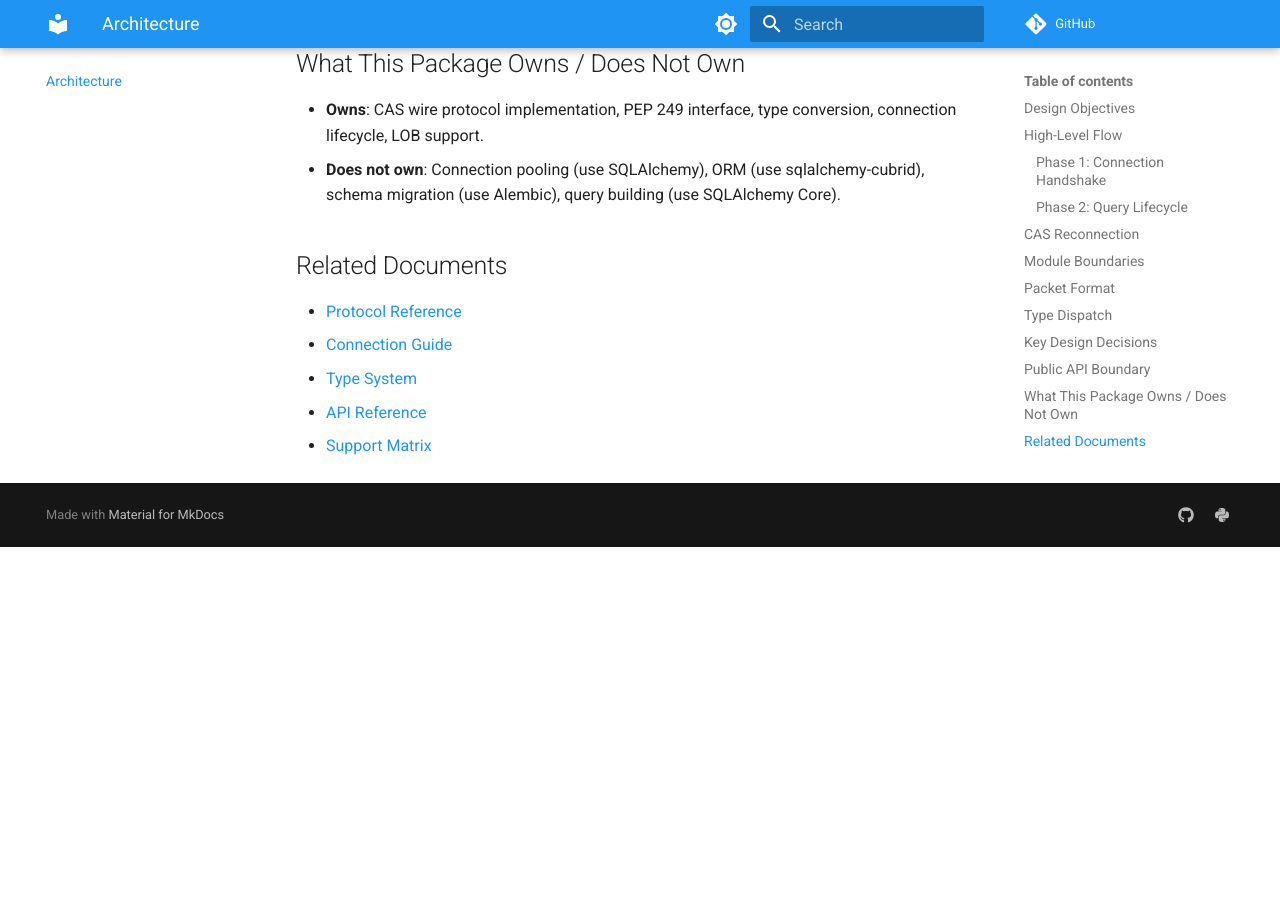
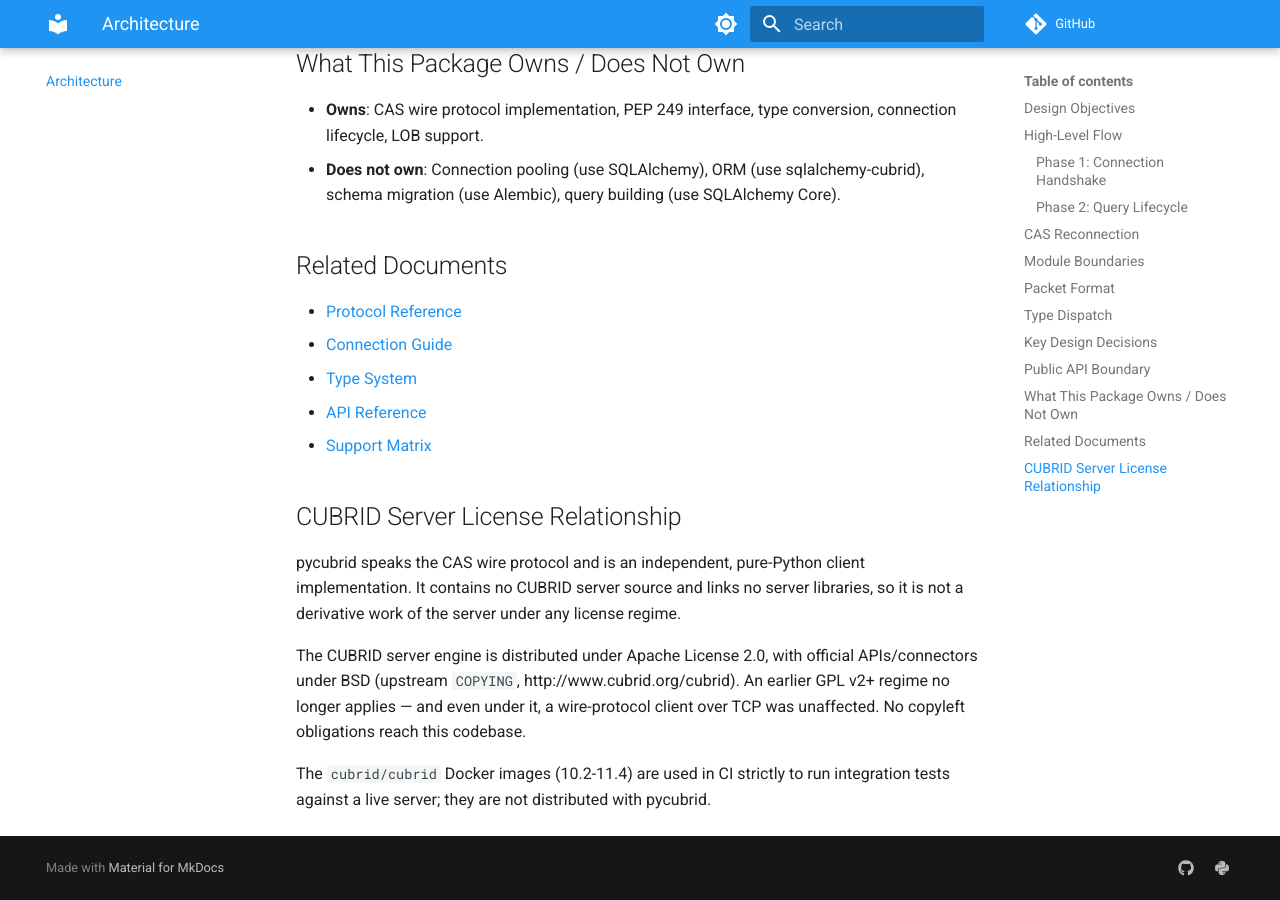
Before and after one commit to cubrid-lab/pycubrid, an MkDocs documentation site: the page built from docs/ARCHITECTURE.md, in a window 1280 px wide and 900 px high, scrolled down 5762 px. Built offline with MkDocs 1.6.1 and Material for MkDocs 9.7.7, drawn with Linux system fonts in a browser that asks for light colours; comment, search, counter and statistics services are not loaded; before the commit the page ends 6309 px from its top, so only the background shows below that.

Commit message:
docs: state CUBRID server license relationship; unify copyright (#309) (#310)
Verified against upstream COPYING: server engine Apache-2.0, APIs and
connectors BSD — the GPL v2+ assumption is outdated. Independent
wire-protocol client; cubrid/cubrid images are CI-only. LICENSE/NOTICE
copyright unified to both primary authors.

Co-authored-by: Sisyphus <clio-agent@sisyphuslabs.ai>

```diff
--- a/docs/ARCHITECTURE.md
+++ b/docs/ARCHITECTURE.md
@@ -235,3 +235,17 @@
 - [Type System](TYPES.md)
 - [API Reference](API_REFERENCE.md)
 - [Support Matrix](SUPPORT_MATRIX.md)
+
+## CUBRID Server License Relationship
+
+pycubrid speaks the CAS wire protocol and is an independent, pure-Python client
+implementation. It contains no CUBRID server source and links no server
+libraries, so it is not a derivative work of the server under any license regime.
+
+The CUBRID server engine is distributed under Apache License 2.0, with official
+APIs/connectors under BSD (upstream `COPYING`, http://www.cubrid.org/cubrid).
+An earlier GPL v2+ regime no longer applies — and even under it, a wire-protocol
+client over TCP was unaffected. No copyleft obligations reach this codebase.
+
+The `cubrid/cubrid` Docker images (10.2-11.4) are used in CI strictly to run
+integration tests against a live server; they are not distributed with pycubrid.
```
Also changed, not shown: CHANGELOG.md (+3 -0 lines), THIRD_PARTY_LICENSES.md (+7 -0 lines), 2 other files.
